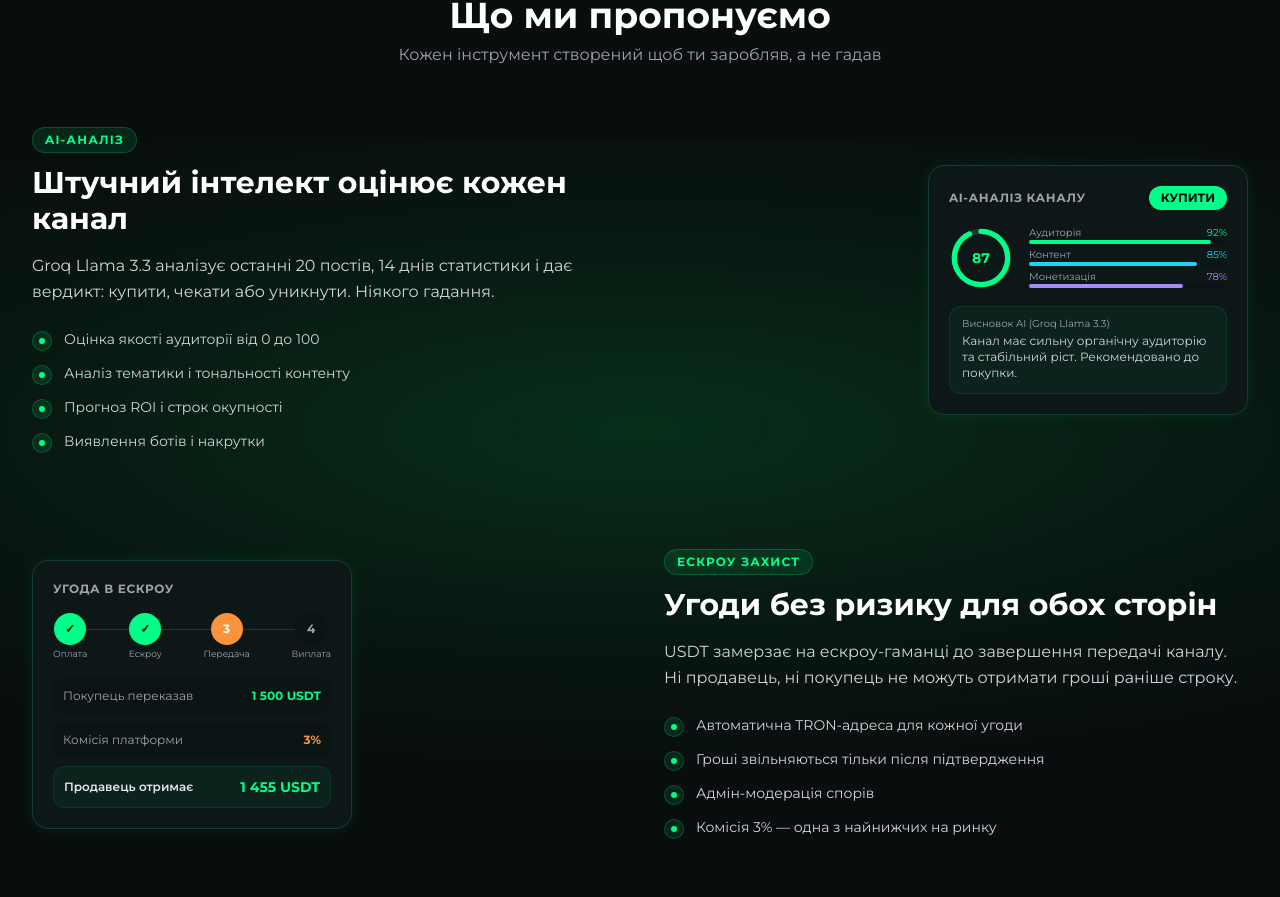
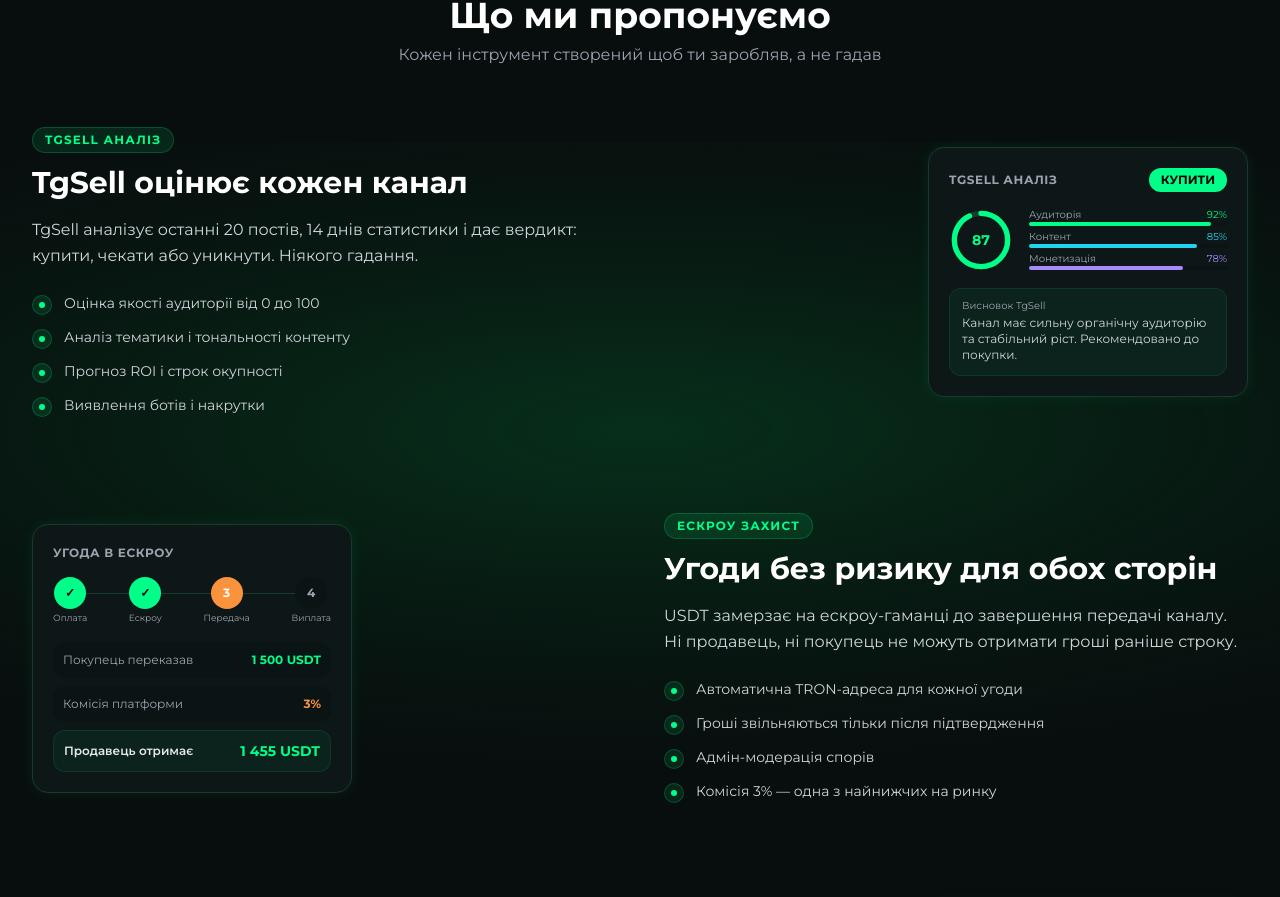
Before and after one commit to RenatKost/tgsell, a React (Vite) app: page / in a window 1280 px wide. Shown: the part 1458-2355 px from the top of the page. Built offline with nearby package versions, Linux system fonts and the light colour scheme; no server answers.

Commit message:
feat: rename AI branding to TgSell across all pages

```diff
--- a/src/components/ChanelDetails/AIRiskScore.jsx
+++ b/src/components/ChanelDetails/AIRiskScore.jsx
@@ -2,7 +2,7 @@
 	if (loading) {
 		return (
 			<div className='bg-white dark:bg-card rounded-xl border border-gray-100 dark:border-card-border shadow-sm dark:shadow-neon px-4 pt-4 pb-3 w-full'>
-				<p className='text-gray-400 text-xs'>AI Risk Assessment</p>
+				<p className='text-gray-400 text-xs'>TgSell Скор</p>
 				<div className='flex justify-center py-6'>
 					<div className='w-32 h-16 rounded-t-full bg-gray-100 dark:bg-card-inner animate-pulse' />
 				</div>
@@ -13,7 +13,7 @@
 	if (!health) {
 		return (
 			<div className='bg-white dark:bg-card rounded-xl border border-gray-100 dark:border-card-border shadow-sm dark:shadow-neon px-4 pt-4 pb-3 w-full'>
-				<p className='text-gray-400 text-xs'>AI Risk Assessment</p>
+				<p className='text-gray-400 text-xs'>TgSell Скор</p>
 				<p className='text-gray-500 text-center py-8 text-xs'>Немає даних</p>
 			</div>
 		);
@@ -35,7 +35,7 @@
 
 	return (
 		<div className='bg-white dark:bg-card rounded-xl border border-gray-100 dark:border-card-border shadow-sm dark:shadow-neon px-4 pt-4 pb-3 w-full'>
-			<p className='text-gray-400 text-xs mb-1'>AI Risk Assessment</p>
+				<p className='text-gray-400 text-xs mb-1'>TgSell Скор</p>
 			<div className='flex flex-col items-center'>
 				<svg width='160' height='85' viewBox='0 0 160 85'>
 					{/* Background arc */}
@@ -57,7 +57,7 @@
 					)}
 				</svg>
 				<div className='text-center -mt-5'>
-					<p className='text-gray-500 dark:text-gray-400 text-[10px]'>Risk-score</p>
+					<p className='text-gray-500 dark:text-gray-400 text-[10px]'>TgSell</p>
 					<p className='font-extrabold text-2xl leading-tight'>
 						<span style={{ color }}>{score}</span>
 						<span className='text-gray-500 text-sm font-normal'>/100</span>
--- a/src/components/ChanelDetails/AiAnalysis.jsx
+++ b/src/components/ChanelDetails/AiAnalysis.jsx
@@ -61,7 +61,7 @@
 					</div>
 					<div>
 						<p className='text-sm font-semibold text-gray-900 dark:text-white'>Аналізую...</p>
-						<p className='text-[10px] text-gray-500'>AI обробляє дані каналу</p>
+						<p className='text-[10px] text-gray-500'>TgSell аналізує дані каналу</p>
 					</div>
 				</div>
 				<div className='grid grid-cols-2 gap-3'>
@@ -112,7 +112,7 @@
 								<path strokeLinecap='round' strokeLinejoin='round' d='M9.75 17L9 20l-1 1h8l-1-1-.75-3M3 13h18M5 17h14a2 2 0 002-2V5a2 2 0 00-2-2H5a2 2 0 00-2 2v10a2 2 0 002 2z' />
 							</svg>
 						</div>
-						<p className='text-sm font-bold text-gray-900 dark:text-white'>AI АНАЛІЗ І МОНЕТИЗАЦІЯ</p>
+							<p className='text-sm font-bold text-gray-900 dark:text-white'>TgSell АНАЛІЗ І МОНЕТИЗАЦІЯ</p>
 					</div>
 					<div className={`${verdict.bg} ${verdict.border} border rounded-lg px-2.5 py-1 text-center`}>
 						<p className={`text-[11px] font-bold ${verdict.color}`}>{verdict.icon} {verdict.label}</p>
@@ -144,7 +144,7 @@
 
 						{/* Content Analysis */}
 						<div>
-							<p className='text-[10px] text-gray-400 font-semibold uppercase tracking-wider mb-2'>AI КОНТЕНТ АНАЛІЗ</p>
+							<p className='text-[10px] text-gray-400 font-semibold uppercase tracking-wider mb-2'>TgSell КОНТЕНТ АНАЛІЗ</p>
 
 							{/* Sentiment with bars */}
 							<div className='mb-3'>
--- a/src/layouts/BundleDetailsPage.jsx
+++ b/src/layouts/BundleDetailsPage.jsx
@@ -69,16 +69,16 @@
     try {
       const res = await bundlesAPI.getAiAnalysis(id);
       if (res.data?.error) {
-        setAiError(res.data.detail || 'Помилка AI аналізу');
+        setAiError(res.data.detail || 'Помилка TgSell аналізу');
       } else {
         setAiAnalysis(res.data);
       }
     } catch (e) {
       if (e.code === 'ECONNABORTED' || e.message?.includes('timeout')) {
-        setAiError('AI аналіз перевищив ліміт часу. Натисніть "Спробувати ще раз".');
+        setAiError('TgSell аналіз перевищив ліміт часу. Натисніть "Спробувати ще раз".');
       } else {
         const detail = e.response?.data?.detail;
-        setAiError(typeof detail === 'string' ? detail : 'Не вдалося отримати AI аналіз. Спробуйте ще раз.');
+        setAiError(typeof detail === 'string' ? detail : 'Не вдалося отримати TgSell аналіз. Спробуйте ще раз.');
       }
     } finally {
       setAiLoading(false);
--- a/src/layouts/CatalogPage.jsx
+++ b/src/layouts/CatalogPage.jsx
@@ -290,7 +290,7 @@
 						{roi12 && <span className='text-xs bg-accent/10 text-accent px-2 py-0.5 rounded-full'>ROI &lt; 12 міс.</span>}
 						{er20 && <span className='text-xs bg-accent/10 text-accent px-2 py-0.5 rounded-full'>ER &gt; 20%</span>}
 						{verifiedData && <span className='text-xs bg-green-500/10 text-green-400 px-2 py-0.5 rounded-full'>✓ verified data</span>}
-						{aiRecommended && <span className='text-xs bg-accent/10 text-accent px-2 py-0.5 rounded-full'>🤖 AI-підбор</span>}
+						{aiRecommended && <span className='text-xs bg-accent/10 text-accent px-2 py-0.5 rounded-full'>TgSell підбір</span>}
 						{(priceRange[0] > 0 || priceRange[1] < PRICE_MAX) && (
 							<span className='text-xs bg-accent/10 text-accent px-2 py-0.5 rounded-full'>
 								{priceRange[0].toLocaleString()}–{priceRange[1] >= PRICE_MAX ? '∞' : priceRange[1].toLocaleString()} USDT
--- a/src/layouts/HomePage.jsx
+++ b/src/layouts/HomePage.jsx
@@ -123,7 +123,7 @@
 const AIMockUI = () => (
   <div className="bg-white dark:bg-card rounded-2xl border border-gray-100 dark:border-card-border p-5 shadow-sm dark:shadow-neon w-full max-w-xs">
     <div className="flex items-center justify-between mb-4">
-      <span className="text-xs font-bold text-gray-400 uppercase tracking-wider">AI-аналіз каналу</span>
+      <span className="text-xs font-bold text-gray-400 uppercase tracking-wider">TgSell Аналіз</span>
       <span className="bg-accent text-black text-xs font-black px-3 py-1 rounded-full">КУПИТИ</span>
     </div>
     <div className="flex items-center gap-4 mb-4">
@@ -149,7 +149,7 @@
       </div>
     </div>
     <div className="bg-accent/5 rounded-xl p-3 border border-accent/10">
-      <p className="text-[10px] text-gray-400 mb-1">Висновок AI (Groq Llama 3.3)</p>
+      <p className="text-[10px] text-gray-400 mb-1">Висновок TgSell</p>
       <p className="text-xs text-gray-700 dark:text-gray-300">Канал має сильну органічну аудиторію та стабільний ріст. Рекомендовано до покупки.</p>
     </div>
   </div>
@@ -321,9 +321,9 @@
 
   const features = [
     {
-      tag: 'AI-аналіз',
-      title: 'Штучний інтелект оцінює кожен канал',
-      desc: 'Groq Llama 3.3 аналізує останні 20 постів, 14 днів статистики і дає вердикт: купити, чекати або уникнути. Ніякого гадання.',
+      tag: 'TgSell Аналіз',
+      title: 'TgSell оцінює кожен канал',
+      desc: 'TgSell аналізує останні 20 постів, 14 днів статистики і дає вердикт: купити, чекати або уникнути. Ніякого гадання.',
       points: [
         'Оцінка якості аудиторії від 0 до 100',
         'Аналіз тематики і тональності контенту',
```
